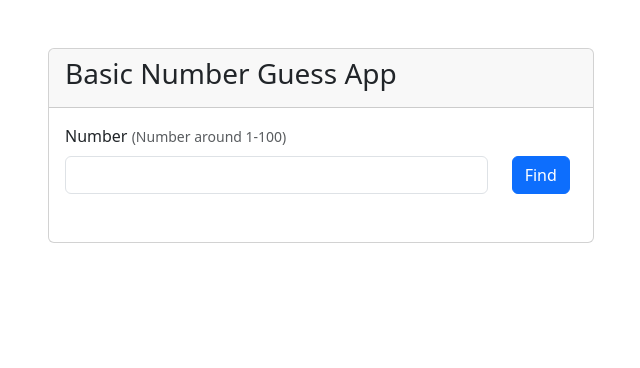
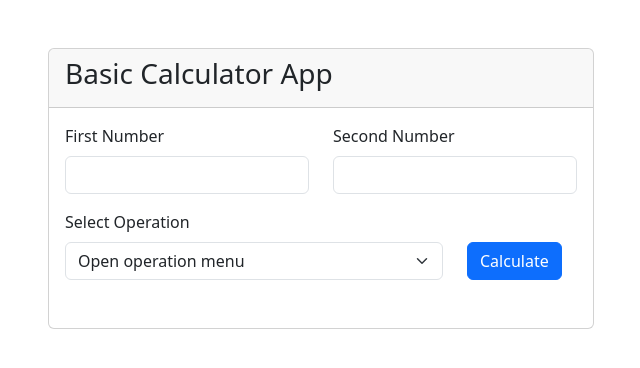
Before and after one commit to zahraalizada/basicCalculator_php, a PHP site: page / in a window 1280 px wide. Shown: the top 368 px of the page, without its empty margins (319-959 px from the left). Run offline with PHP 8.4, Linux system fonts and the light colour scheme.

Commit message:
Update index.php

```diff
--- a/index.php
+++ b/index.php
@@ -4,7 +4,7 @@
     <meta charset="UTF-8">
     <meta http-equiv="X-UA-Compatible" content="IE=edge">
     <meta name="viewport" content="width=device-width, initial-scale=1.0">
-    <title>Basic Number Guess App | PHP Projects</title>
+    <title>Basic Calculator | PHP Projects</title>
 
     <!--  Bootstrap Css  -->
     <link href="https://cdn.jsdelivr.net/npm/bootstrap@5.3.0-alpha3/dist/css/bootstrap.min.css" rel="stylesheet"
@@ -18,52 +18,93 @@
             <div class="panel-group">
                 <div class="login card card-default">
                     <div class="card-header">
-                        <h3>Basic Number Guess App</h3>
+                        <h3>Basic Calculator App</h3>
                     </div>
                     <div class="card-body">
                         <form action="" method="post">
-
-                            <div class="row align-items-end">
-                                <div class="col-10">
+                            <div class="row">
+                                <div class="col-6">
                                     <div class="mb-3">
-                                        <label for="secondnumber" class="form-label">Number <small class="text-muted">(Number around 1-100)</small></label>
-                                        <input type="number" class="form-control" id="number" name="number"
-                                               aria-describedby="number" required="required">
+                                        <label for="firstnumber" class="form-label">First Number</label>
+                                        <input type="number" class="form-control" id="firstnumber" name="firstnumber"
+                                               aria-describedby="firstnumber" required="required">
                                     </div>
                                 </div>
-                                <div class="col-2">
-                                    <button type="submit" name="find-number" class="btn btn-primary mb-3">Find </button>
+                                <div class="col-6">
+                                    <div class="mb-3">
+                                        <label for="secondnumber" class="form-label">Second Number</label>
+                                        <input type="number" class="form-control" id="secondnumber" name="secondnumber"
+                                               aria-describedby="secondnumber" required="required">
                                     </div>
                                 </div>
-                            <div class="mb-3"></div>
+                            </div>
+                            <div class="row align-items-end">
+                                <div class="col-9">
+                                    <div class="mb-3">
+                                        <label for="operation" class="form-label">Select Operation</label>
+                                        <select class="form-select" aria-label="operation" name="operation" required="required">
+                                            <option value="" selected>Open operation menu</option>
+                                            <option value="sum">Addition</option>
+                                            <option value="subs">Subtraction</option>
+                                            <option value="mult">Multiplication</option>
+                                            <option value="divis">Division</option>
+                                            <option value="perc">Percent</option>
+                                            <option value="pow">Pow</option>
+                                        </select>
+                                    </div>
+                                </div>
+                                <div class="col-3">
+                                    <button type="submit" class="btn btn-primary mb-3">Calculate</button>
+                                </div>
+                            </div>
 
-                            <div>
+                            <div class="mb-3">
+
 
                                              <?php
+                                             if ($_POST) {
+                                                 $firstnumber = $_POST['firstnumber'];
+                                                 $secondnumber = $_POST['secondnumber'];
+                                                 $operation = $_POST['operation'];
 
-                                session_start(); // start session
-                                if (!$_SESSION){ // session control
-                                    $_SESSION['randNumber'] = rand(1,5); // make session name randNUmber and assign rand num
+                                                 if(!($operation == "")){
+                                                     switch ($operation){
+                                                         case "sum":
+                                                              $result = $firstnumber + $secondnumber;
+                                                             echo "<h4>Result: <span class='text-success'> $result </span></h4>";
+                                                             break;
+                                                         case "subs":
+                                                              $result = $firstnumber - $secondnumber;
+                                                             echo "<h4>Result: <span class='text-success'> $result </span></h4>";
+                                                             break;
+                                                         case "mult":
+                                                              $result = $firstnumber * $secondnumber;
+                                                             echo "<h4>Result: <span class='text-success'> $result </span></h4>";
+                                                             break;
+                                                         case "divis":
+                                                              $result = $firstnumber / $secondnumber;
+                                                             echo "<h4>Result: <span class='text-success'> $result </span></h4>";
+                                                             break;
+                                                         case "perc":
+                                                              $result = ($firstnumber * $secondnumber) / 100;
+                                                             echo "<h4>Result: <span class='text-success'> $result </span></h4>";
+                                                             break;
+                                                         case "pow":
+                                                              $result = pow($firstnumber,$secondnumber);
+                                                             echo "<h4>Result: <span class='text-success'> $result </span></h4>";
+                                                             break;
+                                                         default:
+                                                             echo "Sorry, there was a problem!";
                                                      }
-                                if(isset($_POST['find-number'])){
-                                    $number = $_POST['number'];
-                                    if ($number > $_SESSION['randNumber']){
-                                        echo "<h4>Please <u class='text-primary'>reduce</u> the number</h4>";
-                                        echo "<h4>Last guess: <span class='text-danger'>".$number ."</span></h4>";
-
-                                    } elseif ($number < $_SESSION['randNumber']){
-                                        echo "<h4 >Please <u class='text-primary'>increase</u>  the number</h4>";
-                                        echo "<h4>Last guess: <span class='text-danger'>".$number ."</span></h4>";
                                                  } else{
-                                        echo "<h4 >Congratulations!</h4>";
-                                        echo "<h4>Number: <span class='text-success'>".$_SESSION['randNumber'] ."</span></h4>";
-                                        session_destroy();
+                                                     echo "Please select operation";
                                                  }
 
                                              }
 
 
                                              ?>
+
 
 
                             </div>
```
Lines whose indentation alone changed are shown as unchanged.
